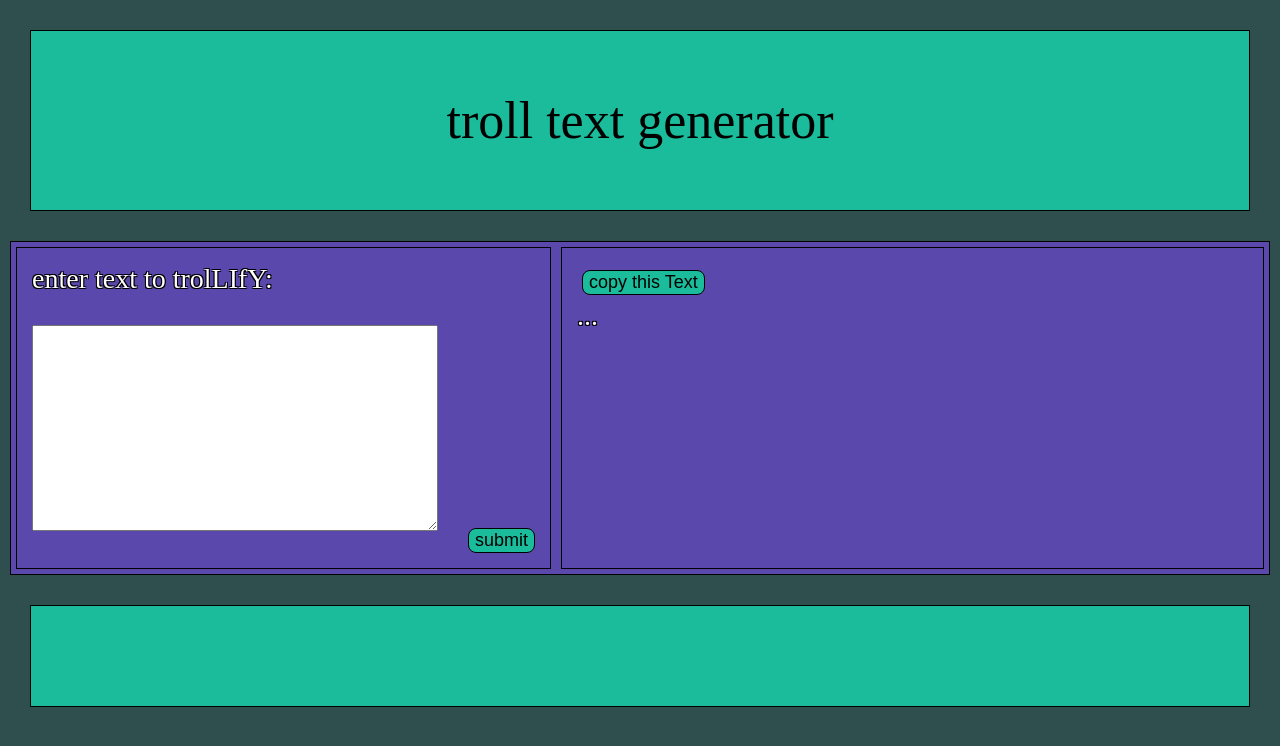
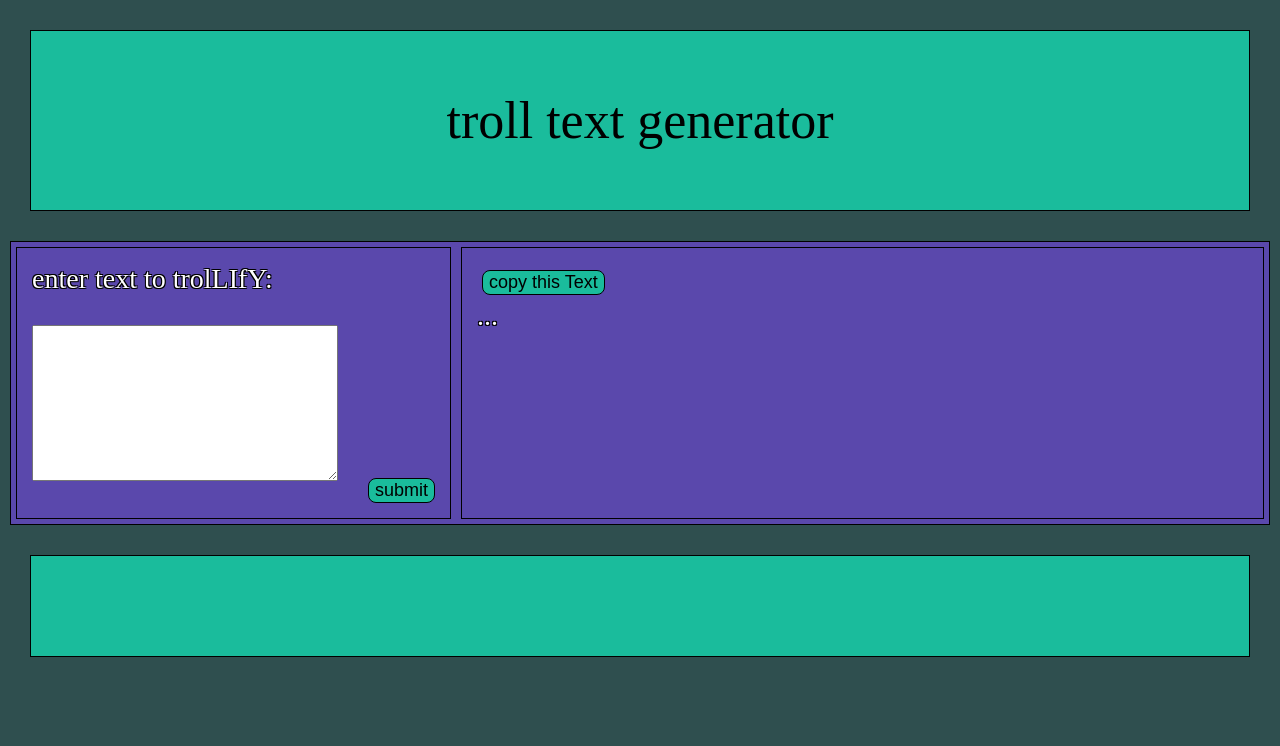
Before and after one commit to aservet1/webtrolltext, a React (Create React App) app: page / in a window 1280 px wide. Shown: the top 746 px of the page. Built offline with nearby package versions, Linux system fonts and the light colour scheme.

Commit message:
input area size fix and redeploy

```diff
--- a/src/App.css
+++ b/src/App.css
@@ -1,4 +1,4 @@
-body,html{
+body {
   background-color: darkslategray;
 }
 
@@ -63,8 +63,8 @@ body,html{
 }
 
 textarea {
-  width: 400px;
-  height: 200px;
+  width: 300px;
+  height: 150px;
   font-size: 18px
 }
 
```
Also changed, not shown: 6 other files (tests, documents, lock files or other folders).
